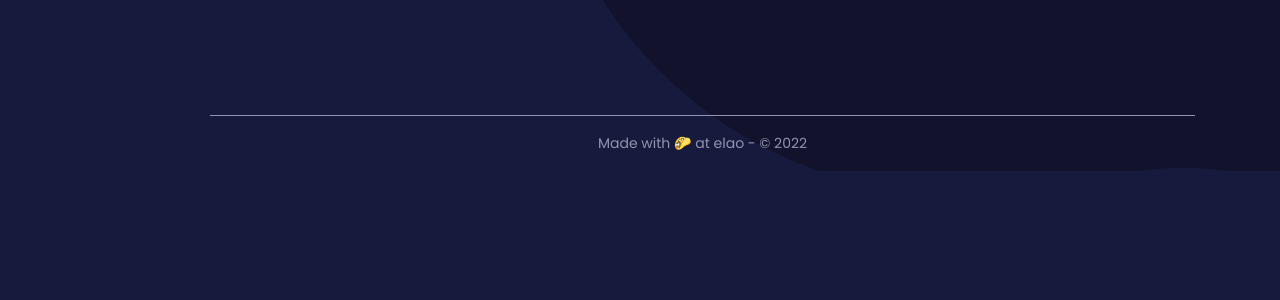
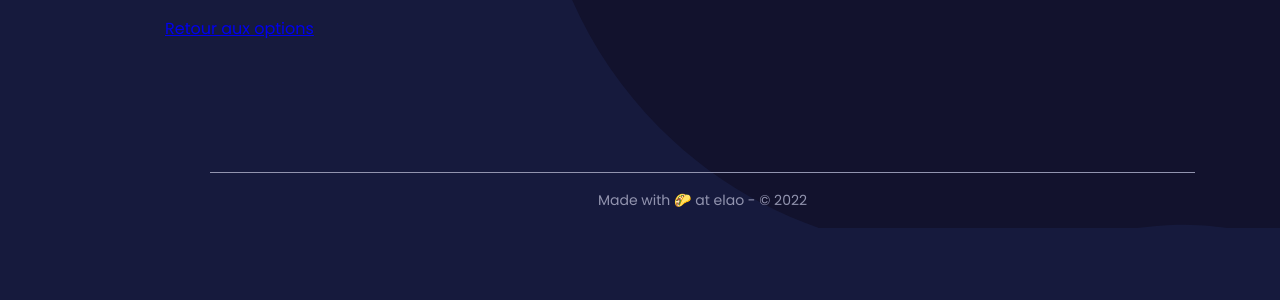
Before and after one commit to Elao/ca-mache-quoi, a React (Create React App) app: page /results in a window 1280 px wide. Shown: the top 300 px of the page. Built offline with nearby package versions, Linux system fonts and the light colour scheme.

Commit message:
styling breadcrumb wip

```diff
--- a/src/App.js
+++ b/src/App.js
@@ -5,6 +5,7 @@ import Categories from './data/categories.json';
 /* import Category from './components/Category'; */
 import Form from './components/Form';
 import Footer from './components/Footer';
+import Results from './components/Results'
 
 
 console.log(Categories);
@@ -13,7 +14,7 @@ function App() {
     <div className="container">
       <Routes>
         <Route path="/" element={<Form />}/>
-        <Route path="/results" />
+        <Route path="/results" element={<Results />} />
       </Routes>
       <Footer />
     </div>
--- a/src/assets/styles/app.scss
+++ b/src/assets/styles/app.scss
@@ -2,10 +2,12 @@
 @import './base/fonts';
 @import './base/layout';
 
-@import './components/form.scss';
-@import './components/checkbox-button.scss';
 
-@import './generic/button.scss';
-@import './generic/footer.scss';
-@import './generic/titles.scss';
-@import './generic/select-all.scss';
+@import './components/form';
+@import './components/checkbox-button';
+@import './components/breadcrumb';
+
+@import './generic/button';
+@import './generic/footer';
+@import './generic/titles';
+@import './generic/select-all';
--- /dev/null
+++ b/src/assets/styles/components/breadcrumb.scss
@@ -0,0 +1,7 @@
+.breadcrumb {
+  display: flex;
+
+  ol {
+    list-style-type: none;
+  }
+}
--- a/src/assets/styles/generic/select-all.scss
+++ b/src/assets/styles/generic/select-all.scss
@@ -5,10 +5,11 @@
 
   label {
       display: flex;
-      padding: 7px 0 7px 30px;
+      padding: 7px 0 7px 20px;
       align-items: center;
       font-family: "Poppins Regular";
       font-size: 18px;
+      text-decoration: underline;
       cursor: pointer;
       transition: ease-in 0.15s;
 
--- /dev/null
+++ b/src/components/Results.js
@@ -0,0 +1,20 @@
+import React from 'react';
+
+import pizza from '../assets/images/pizza.png'
+
+function Results() {
+
+  return (
+    <div className='results'>
+      <nav className='breadcrumb'>
+        <ol>
+            <li className='breadcrumb__item'>
+                <a href="#">Retour aux options</a>
+            </li>
+        </ol>
+      </nav>
+    </div>
+  );
+}
+
+export default Results;
```
